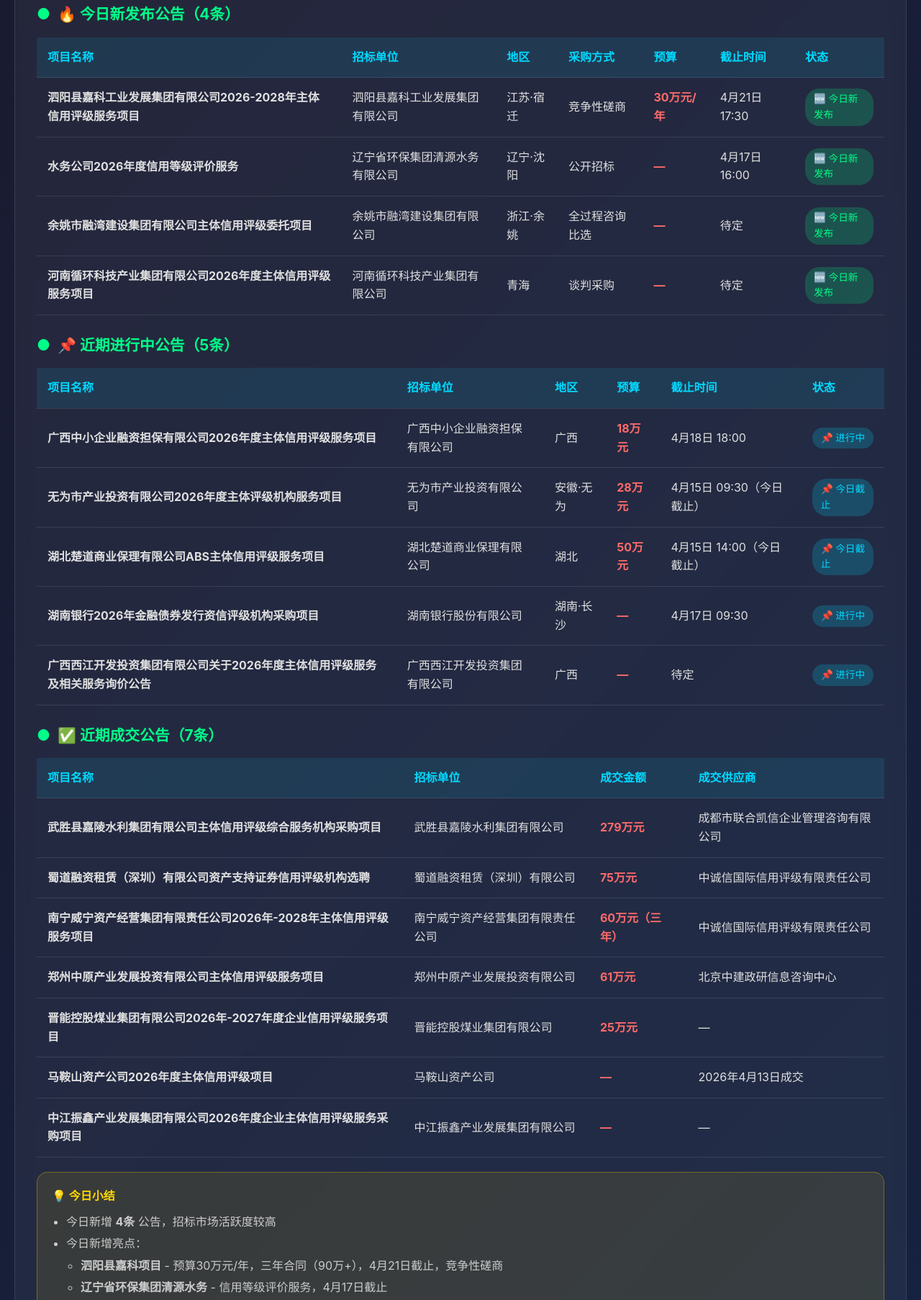
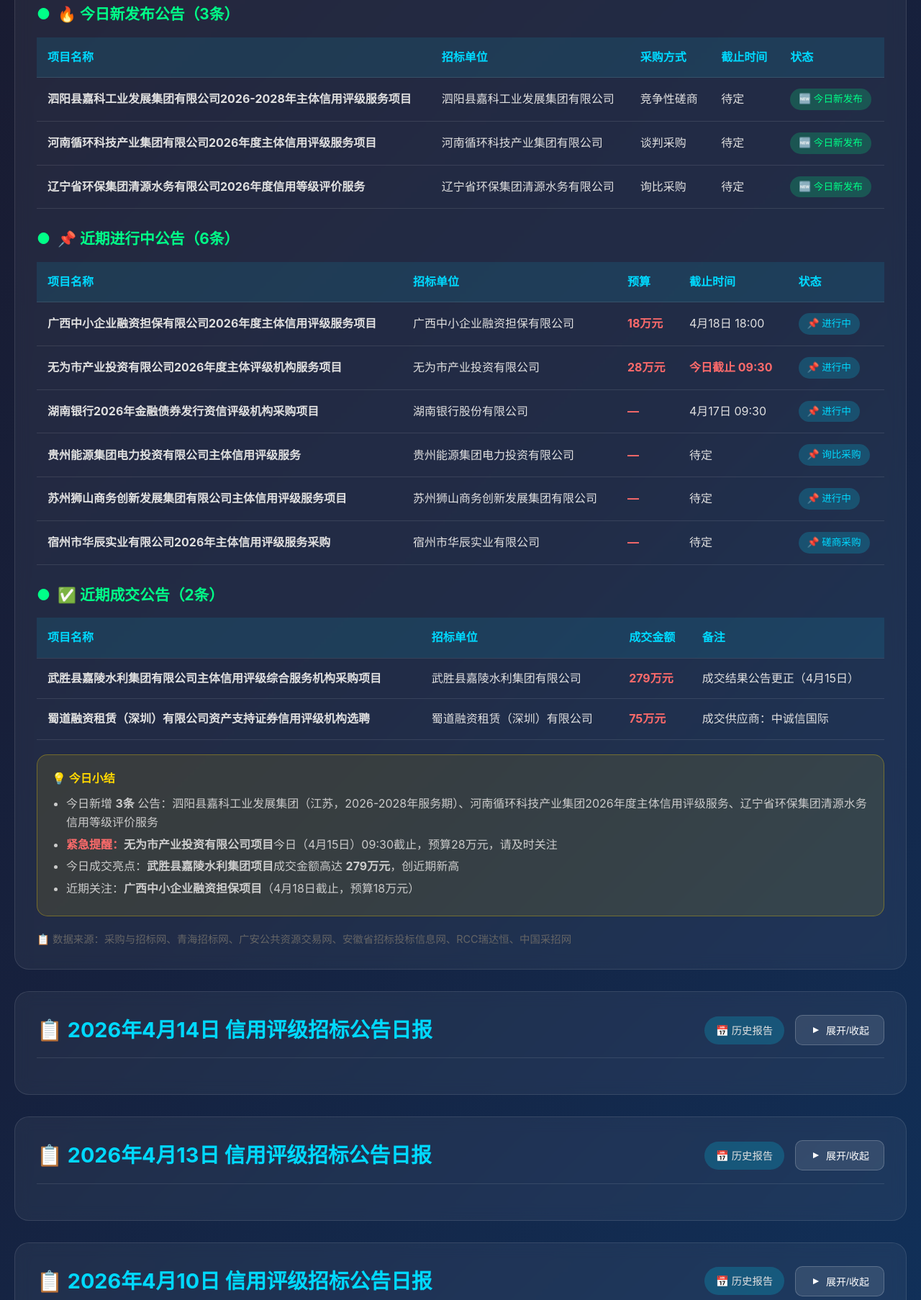
Before and after one commit to ziyao123-y/credit-bid-reports, a plain HTML site: page index.html in a window 1280 px wide. Shown: the part 501-2307 px from the top of the page at 72% size. Drawn offline with Linux system fonts and the light colour scheme.

Commit message:
更新主页：添加4月15日报告

```diff
--- a/index.html
+++ b/index.html
@@ -254,6 +254,10 @@
         .summary-box li {
             margin: 5px 0;
         }
+        .urgent {
+            color: #ff6b6b;
+            font-weight: bold;
+        }
         @media (max-width: 768px) {
             .header h1 {
                 font-size: 1.8em;
@@ -288,32 +292,30 @@
 
             <div class="stats-grid">
                 <div class="stat-card new">
-                    <div class="number">4</div>
+                    <div class="number">3</div>
                     <div class="label">今日新发布</div>
                 </div>
                 <div class="stat-card">
-                    <div class="number">5</div>
+                    <div class="number">6</div>
                     <div class="label">近期进行中</div>
                 </div>
                 <div class="stat-card">
-                    <div class="number">7</div>
-                    <div class="label">已成交公示</div>
+                    <div class="number">2</div>
+                    <div class="label">近期成交公示</div>
                 </div>
                 <div class="stat-card">
-                    <div class="number">¥338万+</div>
+                    <div class="number">¥300万+</div>
                     <div class="label">总预算金额</div>
                 </div>
             </div>
 
-            <h3 class="section-title">🔥 今日新发布公告（4条）</h3>
+            <h3 class="section-title">🔥 今日新发布公告（3条）</h3>
             <table>
                 <thead>
                     <tr>
                         <th>项目名称</th>
                         <th>招标单位</th>
-                        <th>地区</th>
                         <th>采购方式</th>
-                        <th>预算</th>
                         <th>截止时间</th>
                         <th>状态</th>
                     </tr>
@@ -322,49 +324,33 @@
                     <tr>
                         <td><strong>泗阳县嘉科工业发展集团有限公司2026-2028年主体信用评级服务项目</strong></td>
                         <td>泗阳县嘉科工业发展集团有限公司</td>
-                        <td>江苏·宿迁</td>
                         <td>竞争性磋商</td>
-                        <td class="budget">30万元/年</td>
-                        <td>4月21日 17:30</td>
-                        <td><span class="badge badge-new">🆕 今日新发布</span></td>
-                    </tr>
-                    <tr>
-                        <td><strong>水务公司2026年度信用等级评价服务</strong></td>
-                        <td>辽宁省环保集团清源水务有限公司</td>
-                        <td>辽宁·沈阳</td>
-                        <td>公开招标</td>
-                        <td class="budget">—</td>
-                        <td>4月17日 16:00</td>
-                        <td><span class="badge badge-new">🆕 今日新发布</span></td>
-                    </tr>
-                    <tr>
-                        <td><strong>余姚市融湾建设集团有限公司主体信用评级委托项目</strong></td>
-                        <td>余姚市融湾建设集团有限公司</td>
-                        <td>浙江·余姚</td>
-                        <td>全过程咨询比选</td>
-                        <td class="budget">—</td>
                         <td>待定</td>
                         <td><span class="badge badge-new">🆕 今日新发布</span></td>
                     </tr>
                     <tr>
                         <td><strong>河南循环科技产业集团有限公司2026年度主体信用评级服务项目</strong></td>
                         <td>河南循环科技产业集团有限公司</td>
-                        <td>青海</td>
                         <td>谈判采购</td>
-                        <td class="budget">—</td>
+                        <td>待定</td>
+                        <td><span class="badge badge-new">🆕 今日新发布</span></td>
+                    </tr>
+                    <tr>
+                        <td><strong>辽宁省环保集团清源水务有限公司2026年度信用等级评价服务</strong></td>
+                        <td>辽宁省环保集团清源水务有限公司</td>
+                        <td>询比采购</td>
                         <td>待定</td>
                         <td><span class="badge badge-new">🆕 今日新发布</span></td>
                     </tr>
                 </tbody>
             </table>
 
-            <h3 class="section-title">📌 近期进行中公告（5条）</h3>
+            <h3 class="section-title">📌 近期进行中公告（6条）</h3>
             <table>
                 <thead>
                     <tr>
                         <th>项目名称</th>
                         <th>招标单位</th>
-                        <th>地区</th>
                         <th>预算</th>
                         <th>截止时间</th>
                         <th>状态</th>
@@ -374,7 +360,6 @@
                     <tr>
                         <td><strong>广西中小企业融资担保有限公司2026年度主体信用评级服务项目</strong></td>
                         <td>广西中小企业融资担保有限公司</td>
-                        <td>广西</td>
                         <td class="budget">18万元</td>
                         <td>4月18日 18:00</td>
                         <td><span class="badge badge-progress">📌 进行中</span></td>
@@ -382,46 +367,49 @@
                     <tr>
                         <td><strong>无为市产业投资有限公司2026年度主体评级机构服务项目</strong></td>
                         <td>无为市产业投资有限公司</td>
-                        <td>安徽·无为</td>
                         <td class="budget">28万元</td>
-                        <td>4月15日 09:30（今日截止）</td>
-                        <td><span class="badge badge-progress">📌 今日截止</span></td>
-                    </tr>
-                    <tr>
-                        <td><strong>湖北楚道商业保理有限公司ABS主体信用评级服务项目</strong></td>
-                        <td>湖北楚道商业保理有限公司</td>
-                        <td>湖北</td>
-                        <td class="budget">50万元</td>
-                        <td>4月15日 14:00（今日截止）</td>
-                        <td><span class="badge badge-progress">📌 今日截止</span></td>
+                        <td><span class="urgent">今日截止 09:30</span></td>
+                        <td><span class="badge badge-progress">📌 进行中</span></td>
                     </tr>
                     <tr>
                         <td><strong>湖南银行2026年金融债券发行资信评级机构采购项目</strong></td>
                         <td>湖南银行股份有限公司</td>
-                        <td>湖南·长沙</td>
                         <td class="budget">—</td>
                         <td>4月17日 09:30</td>
                         <td><span class="badge badge-progress">📌 进行中</span></td>
                     </tr>
                     <tr>
-                        <td><strong>广西西江开发投资集团有限公司关于2026年度主体信用评级服务及相关服务询价公告</strong></td>
-                        <td>广西西江开发投资集团有限公司</td>
-                        <td>广西</td>
+                        <td><strong>贵州能源集团电力投资有限公司主体信用评级服务</strong></td>
+                        <td>贵州能源集团电力投资有限公司</td>
+                        <td class="budget">—</td>
+                        <td>待定</td>
+                        <td><span class="badge badge-progress">📌 询比采购</span></td>
+                    </tr>
+                    <tr>
+                        <td><strong>苏州狮山商务创新发展集团有限公司主体信用评级服务项目</strong></td>
+                        <td>苏州狮山商务创新发展集团有限公司</td>
                         <td class="budget">—</td>
                         <td>待定</td>
                         <td><span class="badge badge-progress">📌 进行中</span></td>
                     </tr>
+                    <tr>
+                        <td><strong>宿州市华辰实业有限公司2026年主体信用评级服务采购</strong></td>
+                        <td>宿州市华辰实业有限公司</td>
+                        <td class="budget">—</td>
+                        <td>待定</td>
+                        <td><span class="badge badge-progress">📌 磋商采购</span></td>
+                    </tr>
                 </tbody>
             </table>
 
-            <h3 class="section-title">✅ 近期成交公告（7条）</h3>
+            <h3 class="section-title">✅ 近期成交公告（2条）</h3>
             <table>
                 <thead>
                     <tr>
                         <th>项目名称</th>
                         <th>招标单位</th>
                         <th>成交金额</th>
-                        <th>成交供应商</th>
+                        <th>备注</th>
                     </tr>
                 </thead>
                 <tbody>
@@ -429,43 +417,13 @@
                         <td><strong>武胜县嘉陵水利集团有限公司主体信用评级综合服务机构采购项目</strong></td>
                         <td>武胜县嘉陵水利集团有限公司</td>
                         <td class="budget">279万元</td>
-                        <td>成都市联合凯信企业管理咨询有限公司</td>
+                        <td>成交结果公告更正（4月15日）</td>
                     </tr>
                     <tr>
                         <td><strong>蜀道融资租赁（深圳）有限公司资产支持证券信用评级机构选聘</strong></td>
                         <td>蜀道融资租赁（深圳）有限公司</td>
                         <td class="budget">75万元</td>
-                        <td>中诚信国际信用评级有限责任公司</td>
-                    </tr>
-                    <tr>
-                        <td><strong>南宁威宁资产经营集团有限责任公司2026年-2028年主体信用评级服务项目</strong></td>
-                        <td>南宁威宁资产经营集团有限责任公司</td>
-                        <td class="budget">60万元（三年）</td>
-                        <td>中诚信国际信用评级有限责任公司</td>
-                    </tr>
-                    <tr>
-                        <td><strong>郑州中原产业发展投资有限公司主体信用评级服务项目</strong></td>
-                        <td>郑州中原产业发展投资有限公司</td>
-                        <td class="budget">61万元</td>
-                        <td>北京中建政研信息咨询中心</td>
-                    </tr>
-                    <tr>
-                        <td><strong>晋能控股煤业集团有限公司2026年-2027年度企业信用评级服务项目</strong></td>
-                        <td>晋能控股煤业集团有限公司</td>
-                        <td class="budget">25万元</td>
-                        <td>—</td>
-                    </tr>
-                    <tr>
-                        <td><strong>马鞍山资产公司2026年度主体信用评级项目</strong></td>
-                        <td>马鞍山资产公司</td>
-                        <td class="budget">—</td>
-                        <td>2026年4月13日成交</td>
-                    </tr>
-                    <tr>
-                        <td><strong>中江振鑫产业发展集团有限公司2026年度企业主体信用评级服务采购项目</strong></td>
-                        <td>中江振鑫产业发展集团有限公司</td>
-                        <td class="budget">—</td>
-                        <td>—</td>
+                        <td>成交供应商：中诚信国际</td>
                     </tr>
                 </tbody>
             </table>
@@ -473,39 +431,33 @@
             <div class="summary-box">
                 <h4>💡 今日小结</h4>
                 <ul>
-                    <li>今日新增 <strong>4条</strong> 公告，招标市场活跃度较高</li>
-                    <li>今日新增亮点：
-                        <ul>
-                            <li><strong>泗阳县嘉科项目</strong> - 预算30万元/年，三年合同（90万+），4月21日截止，竞争性磋商</li>
-                            <li><strong>辽宁省环保集团清源水务</strong> - 信用等级评价服务，4月17日截止</li>
-                            <li><strong>余姚市融湾建设集团</strong> - 主体信用评级委托项目，全过程咨询比选</li>
-                            <li><strong>河南循环科技产业集团</strong> - 谈判采购方式</li>
-                        </ul>
-                    </li>
-                    <li>紧急提醒：以下项目<strong>今日（4月15日）截止</strong>：
-                        <ul>
-                            <li>无为市产业投资有限公司项目（预算28万，09:30截止）</li>
-                            <li>湖北楚道商业保理ABS项目（预算50万，14:00截止）</li>
-                        </ul>
-                    </li>
-                    <li>即将截止：<strong>广西中小企业融资担保项目</strong>（4月18日18:00，预算18万）</li>
+                    <li>今日新增 <strong>3条</strong> 公告：泗阳县嘉科工业发展集团（江苏，2026-2028年服务期）、河南循环科技产业集团2026年度主体信用评级服务、辽宁省环保集团清源水务信用等级评价服务</li>
+                    <li><span class="urgent">紧急提醒：</span><strong>无为市产业投资有限公司项目</strong>今日（4月15日）09:30截止，预算28万元，请及时关注</li>
+                    <li>今日成交亮点：<strong>武胜县嘉陵水利集团项目</strong>成交金额高达 <strong>279万元</strong>，创近期新高</li>
+                    <li>近期关注：<strong>广西中小企业融资担保项目</strong>（4月18日截止，预算18万元）</li>
                 </ul>
             </div>
 
             <p style="color: #666; margin-top: 20px; font-size: 0.9em;">
-                📋 数据来源：Web搜索 + 各主流招投标平台（采招网、中国政府采购网、安徽省招标投标信息网、RCC瑞达恒、千里马、乙方宝等）
+                📋 数据来源：采购与招标网、青海招标网、广安公共资源交易网、安徽省招标投标信息网、RCC瑞达恒、中国采招网
             </p>
         </div>
 
-        <!-- 今日报告：4月14日 -->
-        <div class="report-section" id="report-20260414">
+        <!-- 历史报告：4月14日 -->
+        <div class="report-section collapsed" id="report-20260414">
             <div class="report-header">
                 <div>
                     <h2 class="report-title">📋 2026年4月14日 信用评级招标公告日报</h2>
                 </div>
-                <span class="report-date today">🆕 今日最新</span>
+                <div style="display: flex; align-items: center; gap: 15px;">
+                    <span class="report-date">📅 历史报告</span>
+                    <button class="collapse-btn" onclick="toggleReport('report-20260414')">
+                        <span class="arrow">▼</span> 展开/收起
+                    </button>
+                </div>
             </div>
 
+            <div class="report-content">
                 <div class="stats-grid">
                     <div class="stat-card new">
                         <div class="number">2</div>
@@ -687,6 +639,7 @@
                 <p style="color: #666; margin-top: 20px; font-size: 0.9em;">
                     📋 数据来源：河北交投招标与采购服务平台、广安公共资源交易网、广西投资集团电子采购平台、安徽省招标投标信息网、RCC瑞达恒
                 </p>
+            </div>
         </div>
 
         <!-- 历史报告：4月13日 -->
```
Lines whose indentation alone changed are shown as unchanged.
